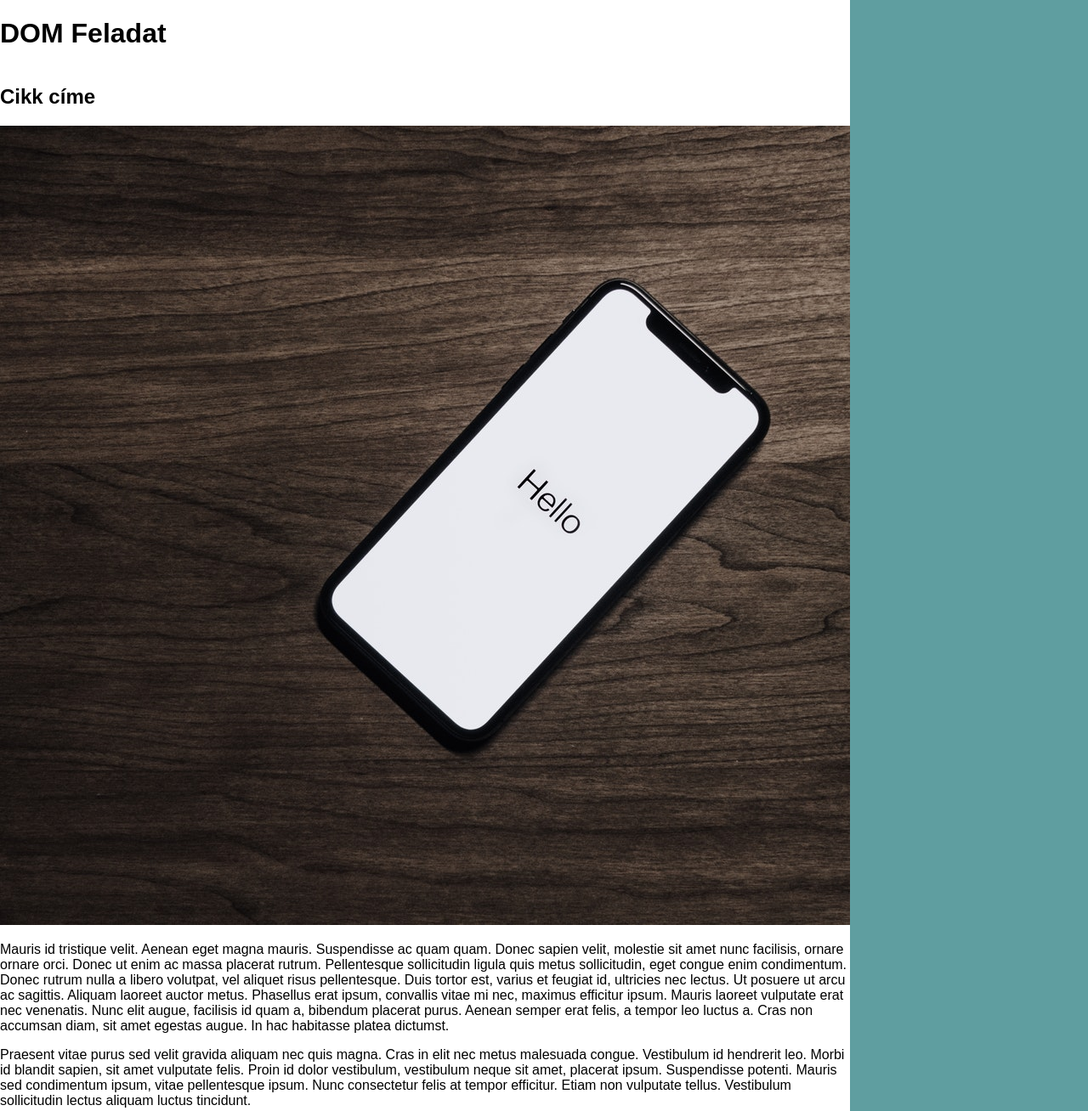
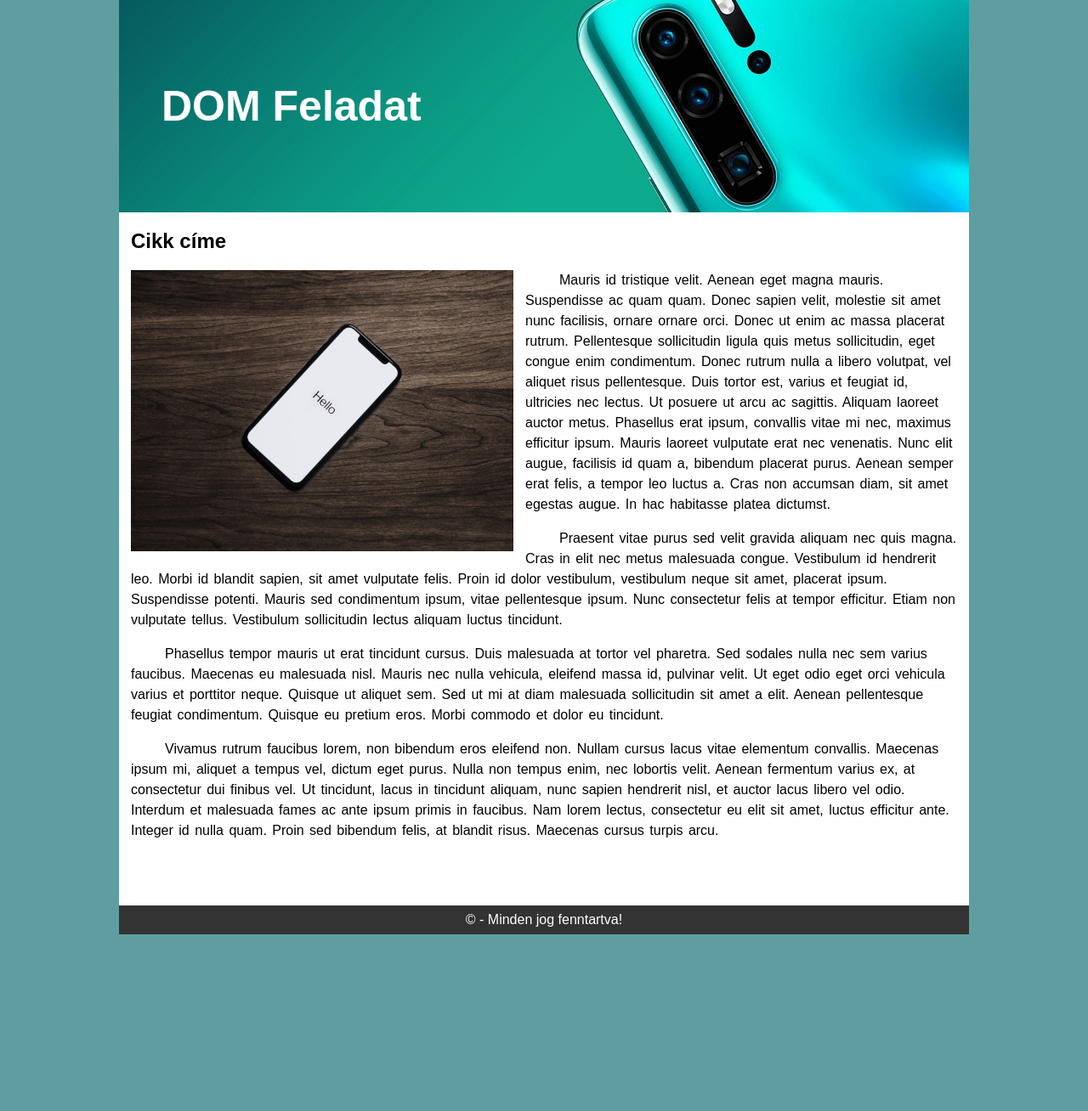
Before and after one commit to KutiCill/Webler, a plain HTML site: page DOMFeladat/index.html in a window 1280 px wide. Shown: the top 1308 px of the page at 85% size. After the commit the page ends 1100 px from the top, so only its background shows below. Drawn offline with Linux system fonts and the light colour scheme.

Commit message:
befejezés
kész az oldal

```diff
--- a/DOMFeladat/style.css
+++ b/DOMFeladat/style.css
@@ -10,6 +10,47 @@ main, header, footer, article{
 main{
     width: 1000px;
     background-color: white;
-    margin: 0px;
+    margin: 0 auto;
 
 }
+header{
+    height: 250px;
+    background-image: url('header.jpg');
+   /* background-size: 90%;
+    background-repeat: no-repeat;
+    background-position: 80% 70%; */
+    background-position: 50% 25%;
+
+}
+header h1{
+    color: white;
+    font-size: 50px;
+    margin-top: 96px;
+    margin-left: 50px;
+
+}
+article{
+    padding: 0 14px
+
+}
+article img{
+    width: 450px;
+    float: left;
+    margin-right: 14px;
+}
+article p{
+    line-height: 150%;
+    word-spacing: 2px;
+    text-indent: 40px;
+
+}
+footer{
+    background-color: #333;
+    color: white;
+    margin-top: 60px;
+}
+footer p{
+   text-align: center;
+    margin: 8px 0;
+
+}
```
